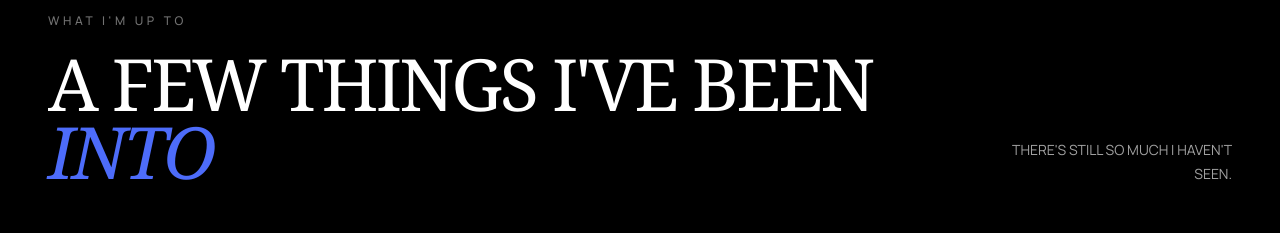
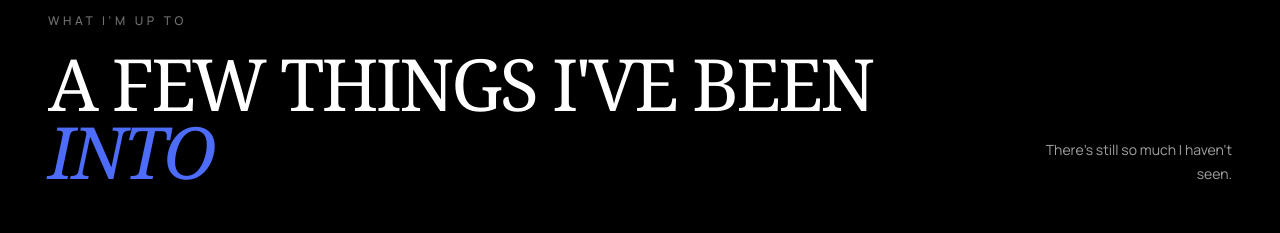
Before and after one commit to shailendra1708/Portfolio, a React (Vite) app: page / in a window 1280 px wide. Shown: the part 2260-2493 px from the top of the page. Built offline with nearby package versions, Linux system fonts and the light colour scheme; a web font is replaced by a local one.

Commit message:
Adjust supporting text casing

```diff
--- a/src/components/Services.jsx
+++ b/src/components/Services.jsx
@@ -56,7 +56,7 @@ export default function Services() {
            A FEW THINGS I'VE BEEN <span className="italic text-[#4D6CFA]">INTO</span>
           </h2>
           <p className="max-w-sm text-sm leading-6 text-neutral-400 md:text-right">
-            THERE&apos;S STILL SO MUCH I HAVEN&apos;T SEEN.
+            There&apos;s still so much I haven&apos;t seen.
           </p>
         </div>
 
```
